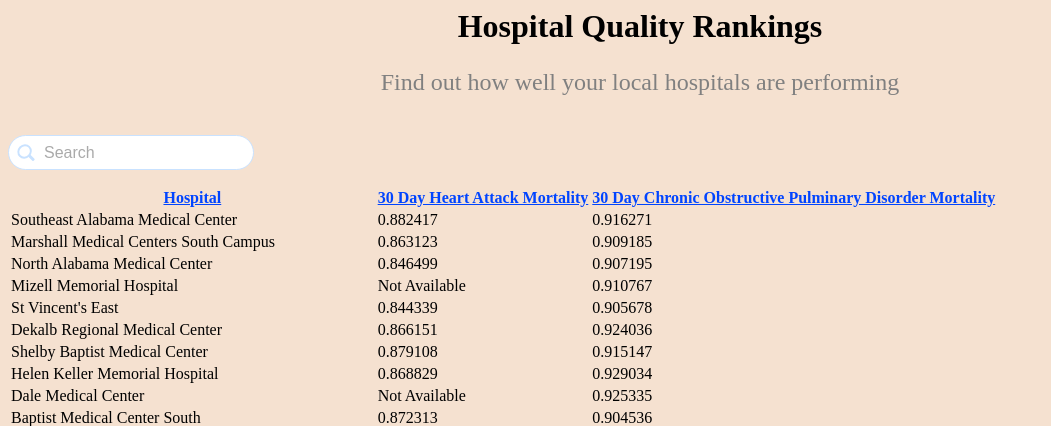
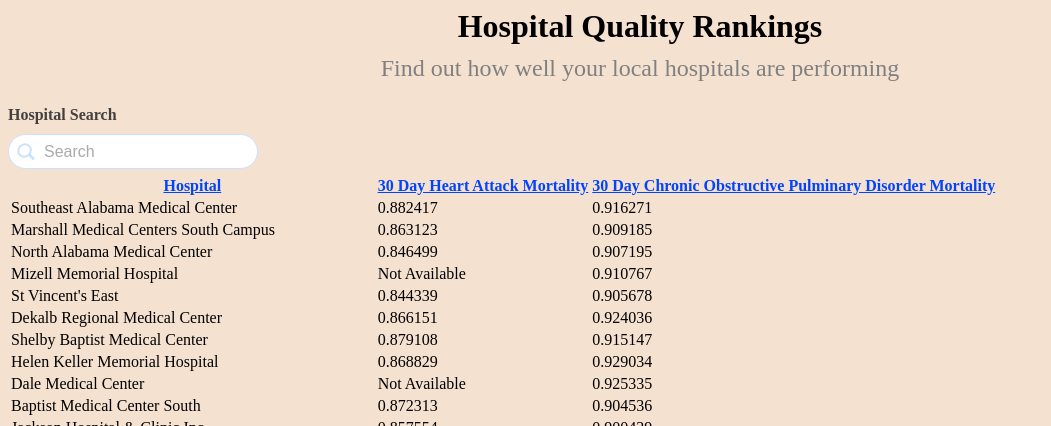
Before and after one commit to ianboru/hospital_finder, a Django app: page / in a window 1280 px wide. Shown: the top 426 px of the page, without its empty margins (0-1051 px from the left). Run offline with Django 4.2, Linux system fonts and the light colour scheme; some libraries are stand-ins or nearby versions.

Commit message:
more styles

```diff
--- a/core/templates/index.html
+++ b/core/templates/index.html
@@ -3,6 +3,7 @@
 
 <h1 class="main-title">Hospital Quality Rankings</h3>
 <h3 class="sub-title">Find out how well your local hospitals are performing</h3>
+<div class="search-title">Hospital Search</div>
 {% include "search_form.html" %}
 <table class="table table-dark table-striped">
     <thead>
--- a/core/templates/search_form.html
+++ b/core/templates/search_form.html
@@ -1,8 +1,5 @@
 {% load static %}
 <script type='text/javascript' src='https://ajax.googleapis.com/ajax/libs/jquery/1.7.1/jquery.min.js'></script>
-
-
-<div class="row search-justify">
 <div class="search-header">
     <form class="search-input-form" id="search-form">
         <input name="search" placeholder="Search" value="{{ request.GET.search }}" />
@@ -11,6 +8,5 @@
         </button>
     </form>
 </div>
-</div>
 
 <script src="{% static "searchForm.js" %}"></script>
--- a/static/css/index.css
+++ b/static/css/index.css
@@ -4,6 +4,7 @@
 .main-title {
   text-align: center;
   font-size: 32px;
+  margin-bottom: 10px;
 }
 
 th a {color:#0044ff;}         /* Unvisited link  */
@@ -16,13 +17,14 @@
   font-size: 24px;
   font-weight: normal;
   color : gray;
+  margin-top: 0;
 }
 
 .search-input-form {
     position: relative;
-    margin-top: 15px;
     width: 100%;
     max-width: 250px;
+    margin-bottom: 5px;
   }
 
   .search-input-form button {
@@ -78,17 +80,19 @@
     justify-content: center;
   }
 
-
-.search-justify {
-    justify-content: flex-start;
-  }
-
   .search-header {
     display: flex;
     margin-bottom: 0px;
+    margin-top: 0px;
     margin-right: 15px;
   }
 
+  .search-title {
+    font-size: 16px;
+    font-weight: bold;
+    margin-bottom: 10px;
+    color : rgb(68, 64, 64);
+  }
   button[type="submit"] {
     cursor: pointer;
   }
```
Lines whose indentation alone changed are shown as unchanged.
